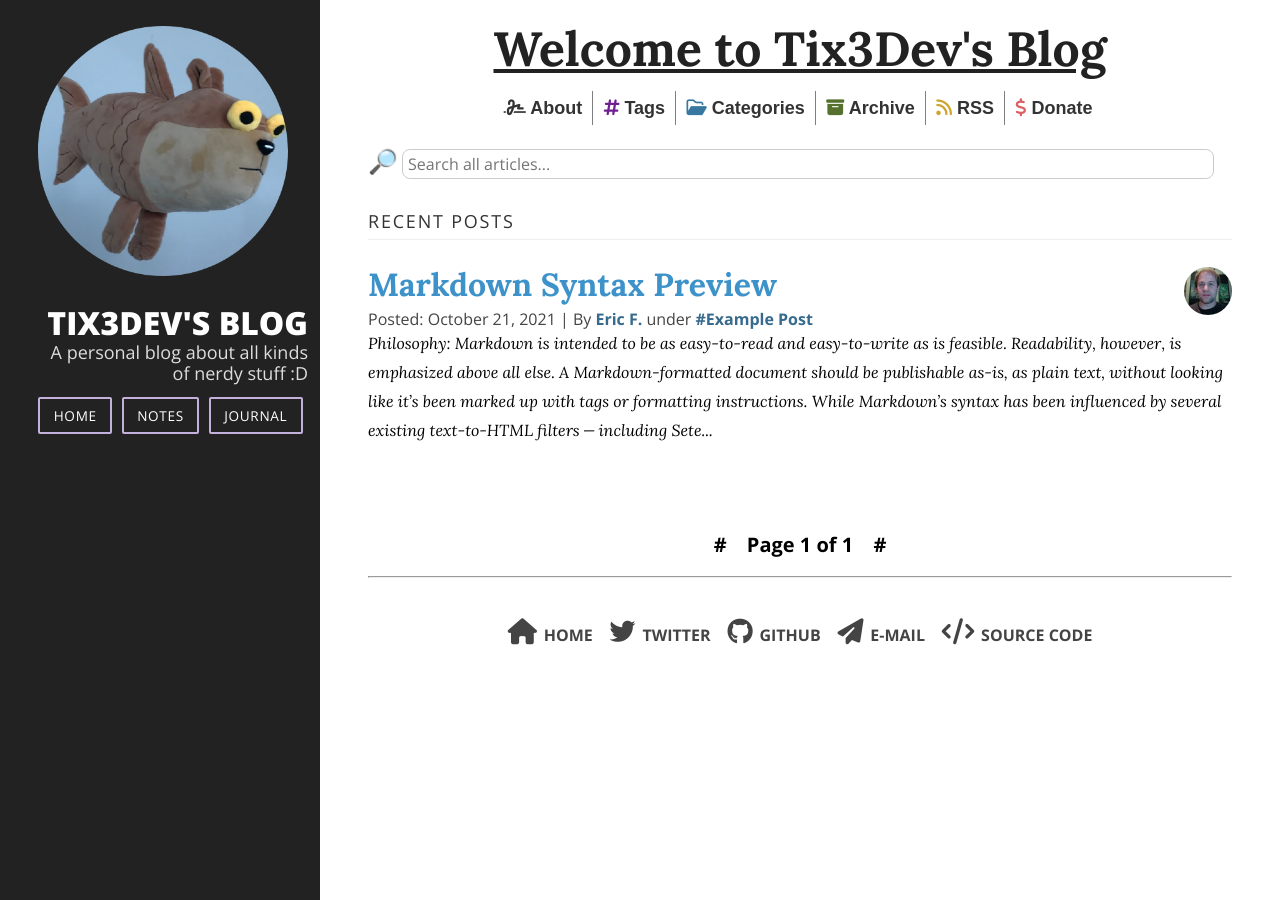
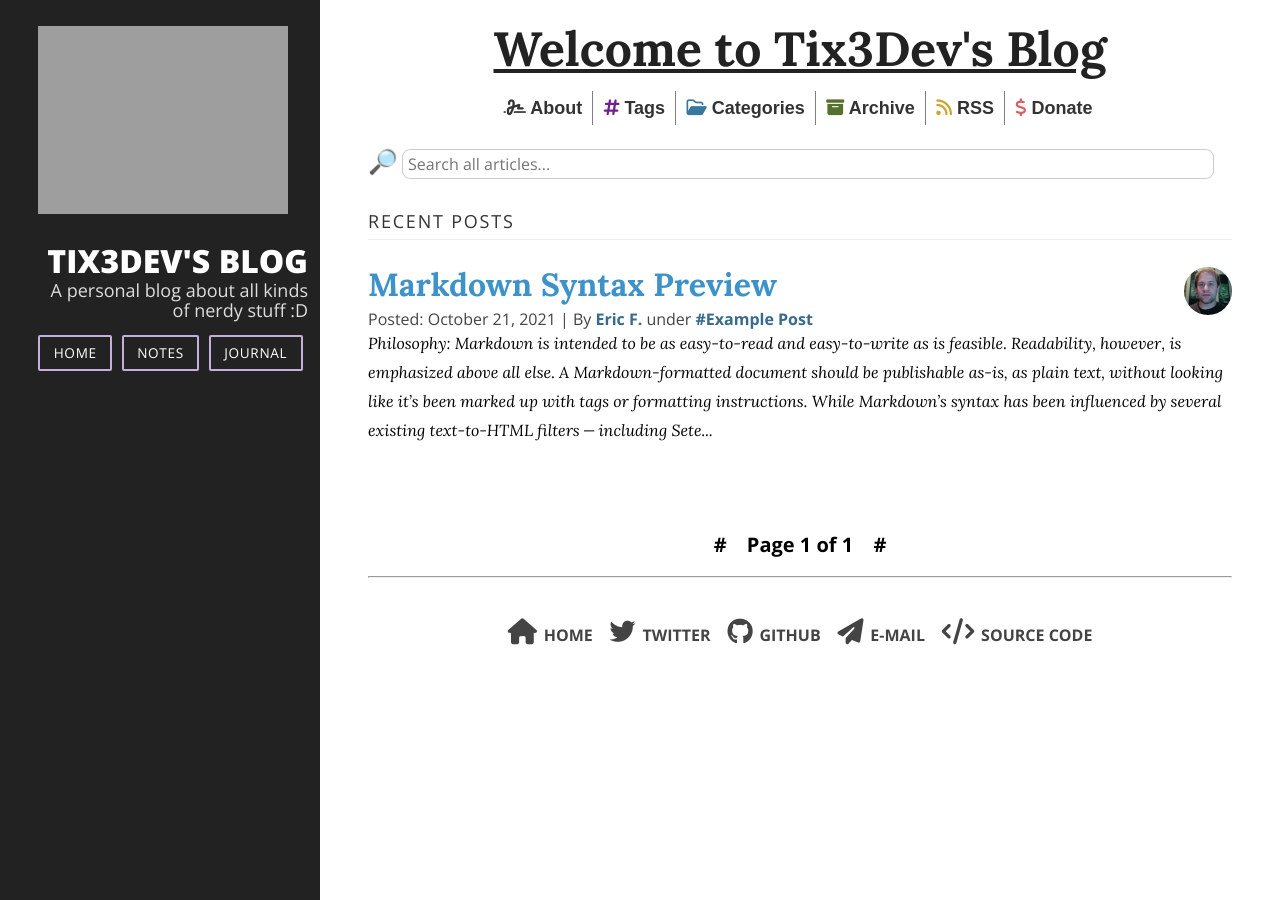
Before and after one commit to Tix3Dev/tix3dev.github.io, a Jekyll site: the page built from index.html, in a window 1280 px wide. Built offline with Jekyll 4.4.1, drawn with Linux system fonts in a browser that asks for light colours; nearby versions of some CDN libraries; the list of posts is cut into pages by our own code.

Commit message:
[refactor] changed profile image to gif

```diff
--- a/_config.yml
+++ b/_config.yml
@@ -27,7 +27,7 @@ url: "https://tix3dev.github.io/" # the base hostname & protocol for your site,
 repository: Tix3Dev/tix3dev.github.io
 github: Tix3Dev
 
-header_image: assets/profile.png
+header_image: assets/profile.gif
 
 google_analytics:
 comments: true
```
